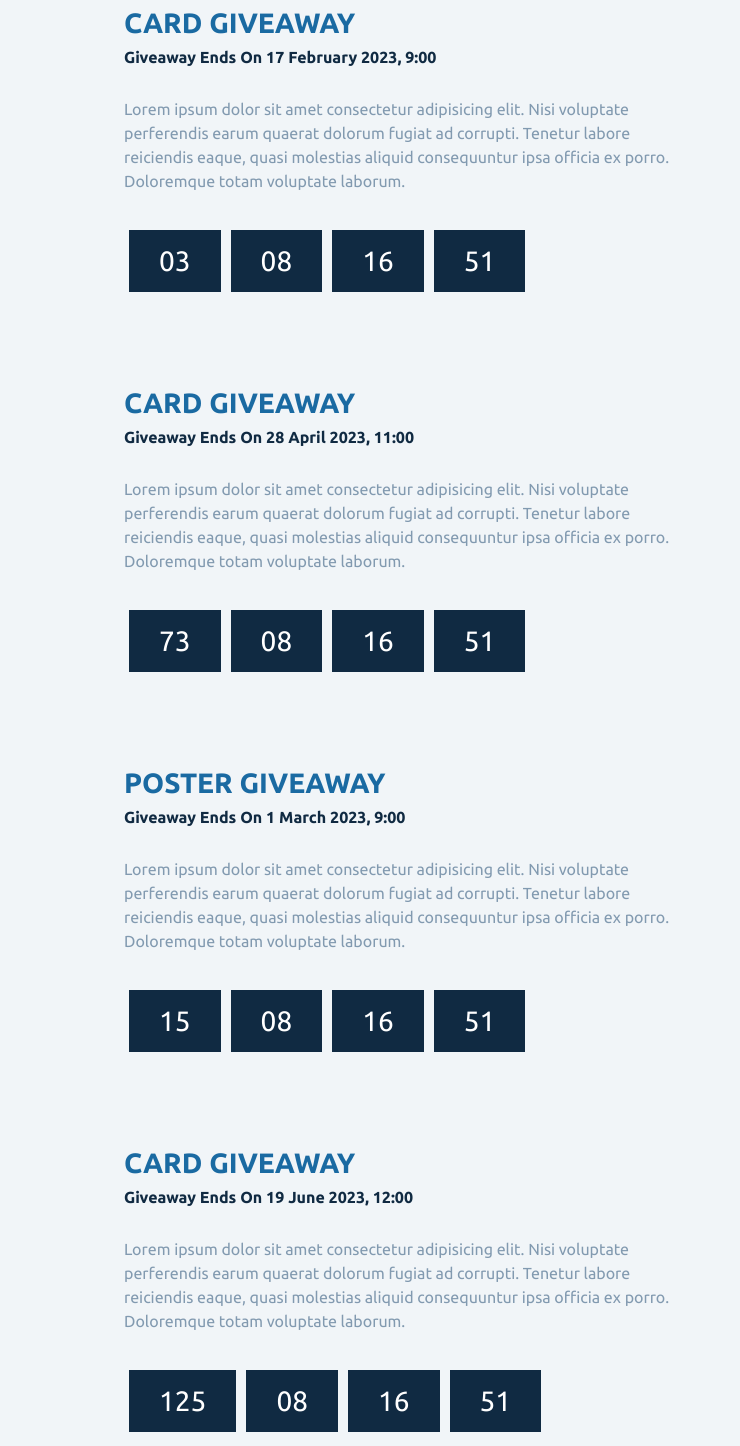
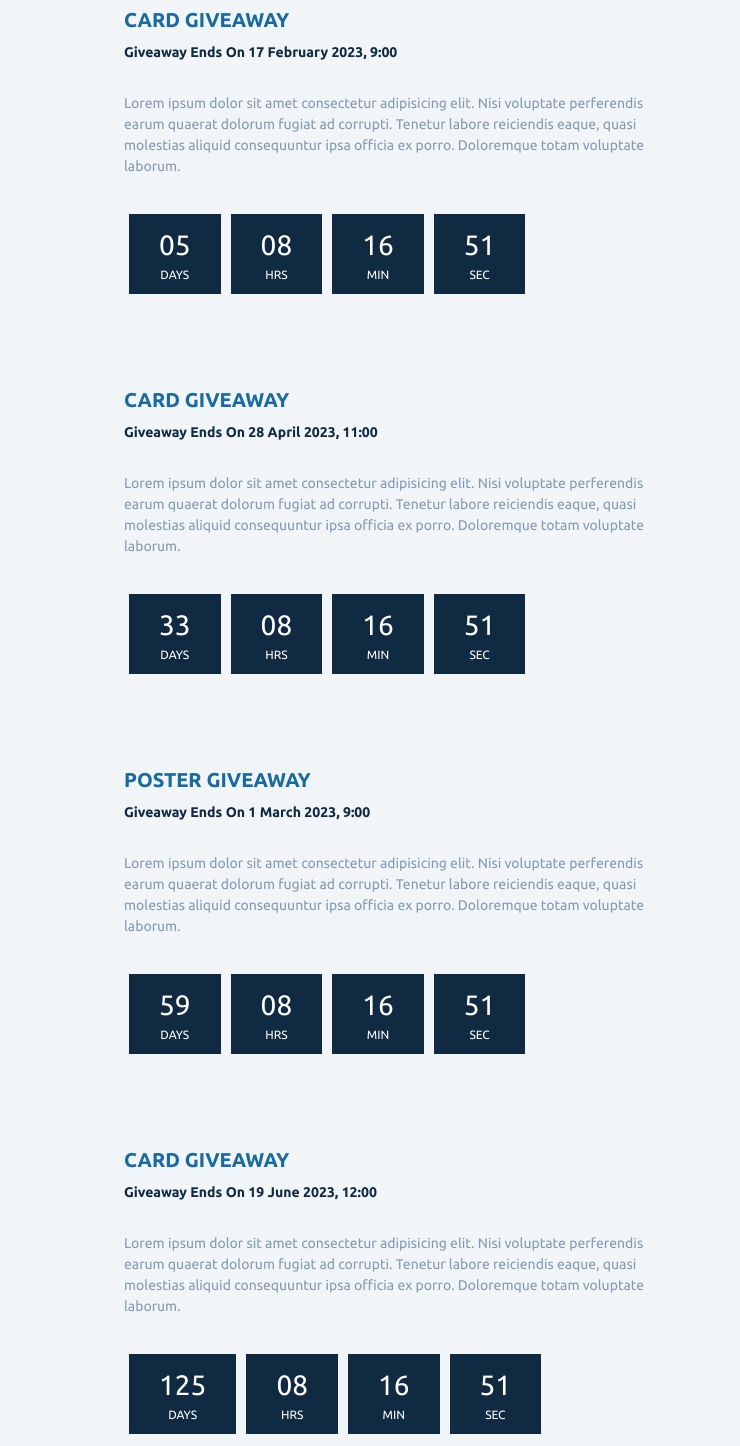
Before and after one commit to dazeste/Multiple-Countdown, a plain HTML site: page index.html in a window 1280 px wide. Shown: the part 77-1523 px from the top of the page, 540-1280 px from the left. Drawn offline with Linux system fonts and the light colour scheme.

Commit message:
Add files via upload

```diff
--- a/index.html
+++ b/index.html
@@ -27,14 +27,13 @@
         Doloremque totam voluptate laborum.
       </p>
 
-      <div class="course-countdown">
-        <ul data-countdown="2023-02-17">
-          <li data-days="00">00 <span>days</span></li>
-          <li data-hours="00">00<span>hrs</span></li>
-          <li data-minutes="00">00 <span>min</span></li>
-          <li data-seconds="00">00 <span>sec</span></li>
+      <div class="course-countdown ">
+        <ul>
+          <li data-countdown="2023-02-19"> <span data-days="00" class="num">00</span><span>days</span></li>
+          <li data-countdown="2023-02-19"><span data-hours="00" class="num">00</span><span>hrs</span></li>
+          <li data-countdown="2023-02-19"><span data-minutes="00" class="num">00</span><span>min</span></li>
+          <li data-countdown="2023-02-19"><span data-seconds="00" class="num">00</span><span>sec</span></li>
         </ul>
-
       </div>
     </article>
   </section>
@@ -54,14 +53,13 @@
         fugiat ad corrupti. Tenetur labore reiciendis eaque, quasi molestias aliquid consequuntur ipsa officia ex porro.
         Doloremque totam voluptate laborum.
       </p>
-      <div class="course-countdown">
-        <ul data-countdown="2023-04-28">
-          <li data-days="00">00 <span>days</span></li>
-          <li data-hours="00">00<span>hrs</span></li>
-          <li data-minutes="00">00 <span>min</span></li>
-          <li data-seconds="00">00 <span>sec</span></li>
+      <div class="course-countdown ">
+        <ul>
+          <li data-countdown="2023-03-19"> <span data-days="00" class="num">00</span><span>days</span></li>
+          <li data-countdown="2023-03-19"><span data-hours="00" class="num">00</span><span>hrs</span></li>
+          <li data-countdown="2023-03-19"><span data-minutes="00" class="num">00</span><span>min</span></li>
+          <li data-countdown="2023-03-19"><span data-seconds="00" class="num">00</span><span>sec</span></li>
         </ul>
-
       </div>
 
     </article>
@@ -81,14 +79,13 @@
         fugiat ad corrupti. Tenetur labore reiciendis eaque, quasi molestias aliquid consequuntur ipsa officia ex porro.
         Doloremque totam voluptate laborum.
       </p>
-      <div class="course-countdown">
-        <ul data-countdown="2023-03-01">
-          <li data-days="00">00 <span>days</span></li>
-          <li data-hours="00">00<span>hrs</span></li>
-          <li data-minutes="00">00 <span>min</span></li>
-          <li data-seconds="00">00 <span>sec</span></li>
+      <div class="course-countdown ">
+        <ul>
+          <li data-countdown="2023-04-14"><span data-days="00" class="num">00</span><span>days</span></li>
+          <li data-countdown="2023-04-14"><span data-hours="00" class="num">00</span><span>hrs</span></li>
+          <li data-countdown="2023-04-14"><span data-minutes="00" class="num">00</span><span>min</span></li>
+          <li data-countdown="2023-04-14"><span data-seconds="00" class="num">00</span><span>sec</span></li>
         </ul>
-
       </div>
 
     </article>
@@ -109,14 +106,13 @@
         fugiat ad corrupti. Tenetur labore reiciendis eaque, quasi molestias aliquid consequuntur ipsa officia ex porro.
         Doloremque totam voluptate laborum.
       </p>
-      <div class="course-countdown">
-        <ul data-countdown="2023-06-19">
-          <li data-days="00">00 <span>days</span></li>
-          <li data-hours="00">00<span>hrs</span></li>
-          <li data-minutes="00">00 <span>min</span></li>
-          <li data-seconds="00">00 <span>sec</span></li>
+      <div class="course-countdown ">
+        <ul>
+          <li data-countdown="2023-06-19"> <span data-days="00" class="num">00</span><span>days</span></li>
+          <li data-countdown="2023-06-19"><span data-hours="00" class="num">00</span><span>hrs</span></li>
+          <li data-countdown="2023-06-19"><span data-minutes="00" class="num">00</span><span>min</span></li>
+          <li data-countdown="2023-06-19"><span data-seconds="00" class="num">00</span><span>sec</span></li>
         </ul>
-
       </div>
 
     </article>
@@ -166,13 +162,8 @@
         $dataMinutes.html(min);
         $dataSeconds.html(sec);
 
-        // console.log(days);
-        // console.log(hrs);
-        // console.log(min);
-        // console.log(sec);
 
-
-
+        // clear interval
         if (today <= 0) {
           clearInterval(x);
 
--- a/styles.css
+++ b/styles.css
@@ -101,7 +101,6 @@ p {
 }
 
 .course-countdown ul{
-  /* border: 1px solid; */
   display: flex ;
 }
 
@@ -117,12 +116,17 @@ p {
   font-size: 28px;
   }
 
+.course-countdown ul li span.num{
+  font-size: 28px;
+
+}
 .course-countdown ul li span{
-  font-size: 14px;
+
+  font-size: 12px;
   text-transform: uppercase;
 }
 
-@media screen and (min-width: 800px) {
+@media screen and (max-width: 800px) {
   h1 {
     font-size: 4rem;
   }
@@ -144,7 +148,31 @@ p {
   h4 {
     line-height: 1;
   }
+  .course-countdown ul{
+    /* border: 1px solid; */
+    display: flex ;
+
+  }
+
+  .course-countdown ul li{
+    display: flex;
+    flex-direction:column;
+    margin: 5px;
+    padding: 10px 30px;
+    color: var(--clr-white);
+    justify-content: center;
+    align-items: center;
+    background-color: var(--clr-grey-1);
+    font-size: 18px;
+    }
+
+
+  .course-countdown ul li span{
+    font-size: 14px;
+    text-transform: uppercase;
+  }
 }
+
 
 
 
```
